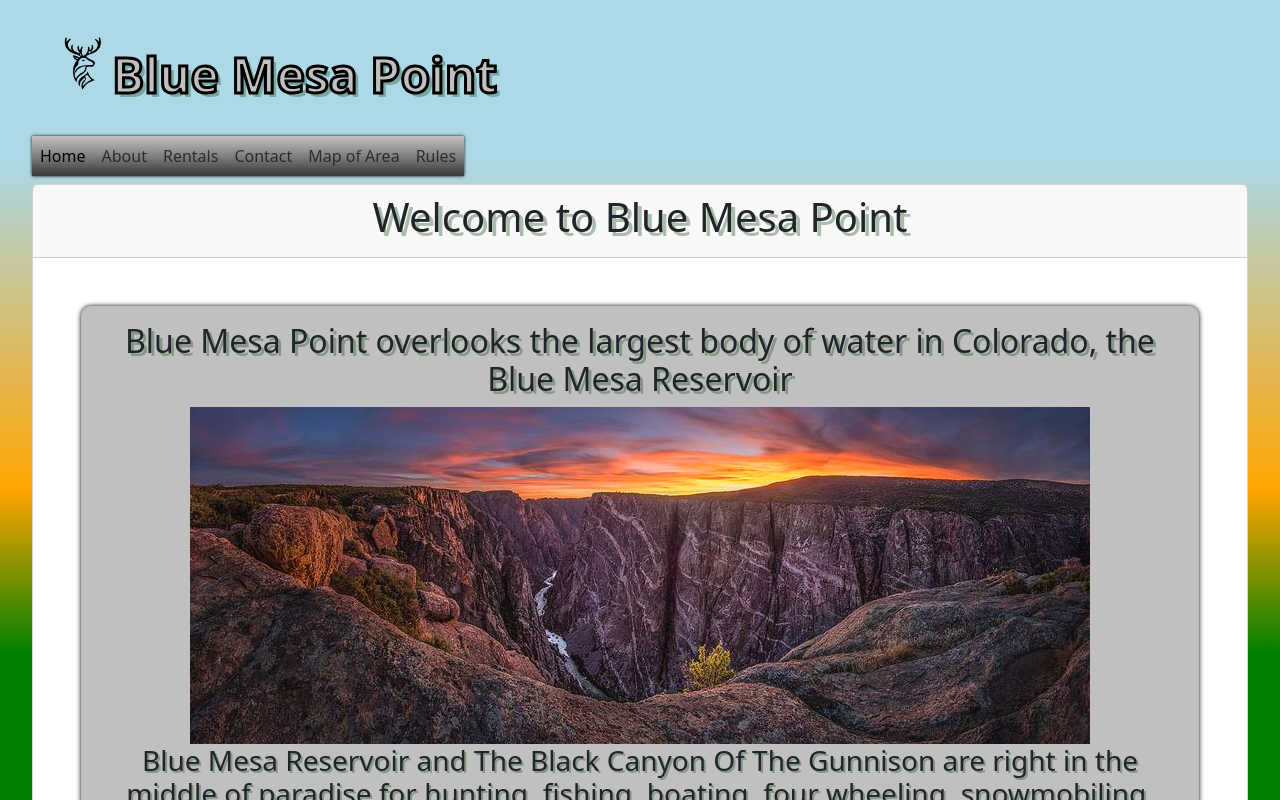
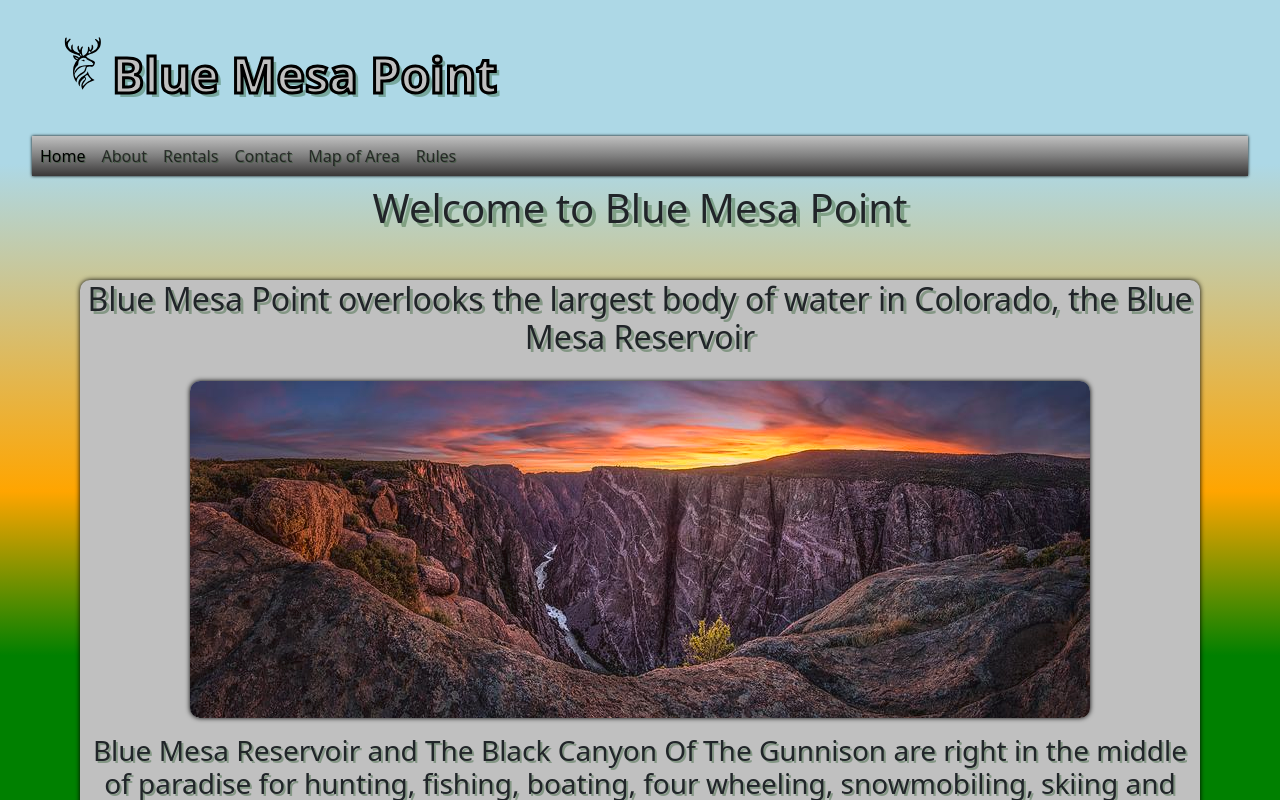
Before and after one commit to ccoff1798/firstgig, a React (Vite) app: page / in a window 1280 px wide. Shown: the top 800 px of the page. Built offline with nearby package versions, Linux system fonts and the light colour scheme.

Commit message:
img-formatted css

```diff
--- a/index.html
+++ b/index.html
@@ -6,7 +6,7 @@
     <meta name="viewport" content="width=device-width, initial-scale=1.0" />
     <title>Blue Mesa Point</title>
   </head>
-  <body>
+  <body >
     <div id="root"></div>
     <script type="module" src="/src/main.jsx"></script>
   </body>
--- a/src/App.css
+++ b/src/App.css
@@ -1,9 +1,12 @@
 
 #root {
+  display:flex;
+  flex-direction: column;
   margin: 0 auto;
   padding: 2rem;
   text-align: center;
   background-image: linear-gradient(lightblue 10%, orange 30%, green 40%);
+  height: 100%;
 }
 
 .logo {
@@ -56,6 +59,10 @@ h2{
 }
 h3{
   text-shadow: #0b441055 2px 2px 0px;
+}
+li{
+  text-shadow: #0b441055 1px 1px 0px;
+  margin: auto;
 }
 .scale-up{
   transform: scale(1.5);
@@ -152,3 +159,16 @@ header{
 .margin-1{
   margin: 1rem;
 }
+.fill-page{
+  min-height: 100%;
+  min-width: 100%;
+  height: auto;
+}
+.big-div{
+  min-height: 30rem;
+}
+.img-formatted{
+  border-radius: 10px;
+  box-shadow: 0px 0px 5px black;
+  margin: 1rem;
+}
--- a/src/components/NavTabs.jsx
+++ b/src/components/NavTabs.jsx
@@ -8,7 +8,7 @@ function NavTabs() {
   const handleNavCollapse = () => setIsNavCollapsed(!isNavCollapsed);
 
   return (
-    <nav className="navbar navbar-expand-lg  justify-start display-none">
+    <nav className="navbar navbar-expand-lg justify-start display-none">
       <button className="navbar-toggler" type="button" onClick={handleNavCollapse} aria-expanded={!isNavCollapsed} aria-label="Toggle navigation">
         <span className="navbar-toggler-icon"></span>
       </button>
@@ -21,16 +21,16 @@ function NavTabs() {
             <Link to="/about" className={currentPage === '/about' ? 'nav-link active' : 'nav-link'}>About</Link>
           </li>
           <li className="nav-item">
-            <Link to="/Rentals" className={currentPage === '/about' ? 'nav-link active' : 'nav-link'}>Rentals</Link>
+            <Link to="/Rentals" className={currentPage === '/Rentals' ? 'nav-link active' : 'nav-link'}>Rentals</Link>
           </li>
           <li className="nav-item">
-            <Link to="/contact" className={currentPage === '/signup' ? 'nav-link active' : 'nav-link'}>Contact</Link>
+            <Link to="/contact" className={currentPage === '/contact' ? 'nav-link active' : 'nav-link'}>Contact</Link>
           </li>
           <li className="nav-item">
-            <Link to="/map" className={currentPage === '/signup' ? 'nav-link active' : 'nav-link'}>Map of Area </Link>
+            <Link to="/map" className={currentPage === '/map' ? 'nav-link active' : 'nav-link'}>Map of Area </Link>
           </li>
           <li className="nav-item">
-            <Link to="/Rules" className={currentPage === '/signup' ? 'nav-link active' : 'nav-link'}>Rules </Link>
+            <Link to="/Rules" className={currentPage === '/Rules' ? 'nav-link active' : 'nav-link'}>Rules </Link>
           </li>
         </ul>
       </div>
--- a/src/pages/AboutUs.jsx
+++ b/src/pages/AboutUs.jsx
@@ -4,7 +4,7 @@ import { useQuery } from '@apollo/client';
 const About = () => {
 
   return (
-    <div className="card bg-white card-rounded w-50">
+    <div className="">
       <h1>Who are we?</h1>
       <p>We are Colorado residents who want to help others enjoy the beauty and serenity that our gorgeous parks offer. Filler Text Until
         I have more information!
--- a/src/pages/Contact.jsx
+++ b/src/pages/Contact.jsx
@@ -4,7 +4,7 @@ import { useQuery } from '@apollo/client';
 const Contact = () => {
 
   return (
-    <div>
+    <div className='fill-page big-div'>
       <div >
         <h1>Contact Us!</h1>
       </div>
--- a/src/pages/Home.jsx
+++ b/src/pages/Home.jsx
@@ -6,15 +6,15 @@ import BlueMesaRes1 from '../assets/images/BlueMesaRes1.jpg';
 const Home = () => {
 
   return (
-    <div className="main-body card card-rounded">
+    <div className="">
       <div className="card-header  text-center">
         <h1>Welcome to Blue Mesa Point</h1>
       </div>
       <div className="card-body m-5">
         <h2>Blue Mesa Point overlooks the largest body of water in Colorado, the Blue Mesa Reservoir</h2>
-        <img src={FooterImage} alt="footer"className="img-fluid" />
+        <img src={FooterImage} alt="footer"className="img-fluid img-formatted" />
         <h3>Blue Mesa Reservoir and The Black Canyon Of The Gunnison are right in the middle of paradise for hunting, fishing, boating, four wheeling, snowmobiling, skiing and every other type of outdoor activity. Blue Mesa Point is a great place for family fun and to get reacquainted with yourself and nature. You can have your boat in the water in 5 minutes at Lake Fork Marina or be on an ATV ride though thousands of miles of the most amazing country you have ever seen.</h3>
-        <img src={BlueMesaRes1} alt="ResPhoto" className="img-fluid" />
+        <img src={BlueMesaRes1} alt="ResPhoto" className="img-fluid img-formatted" />
       </div>
     </div>
   );
```
